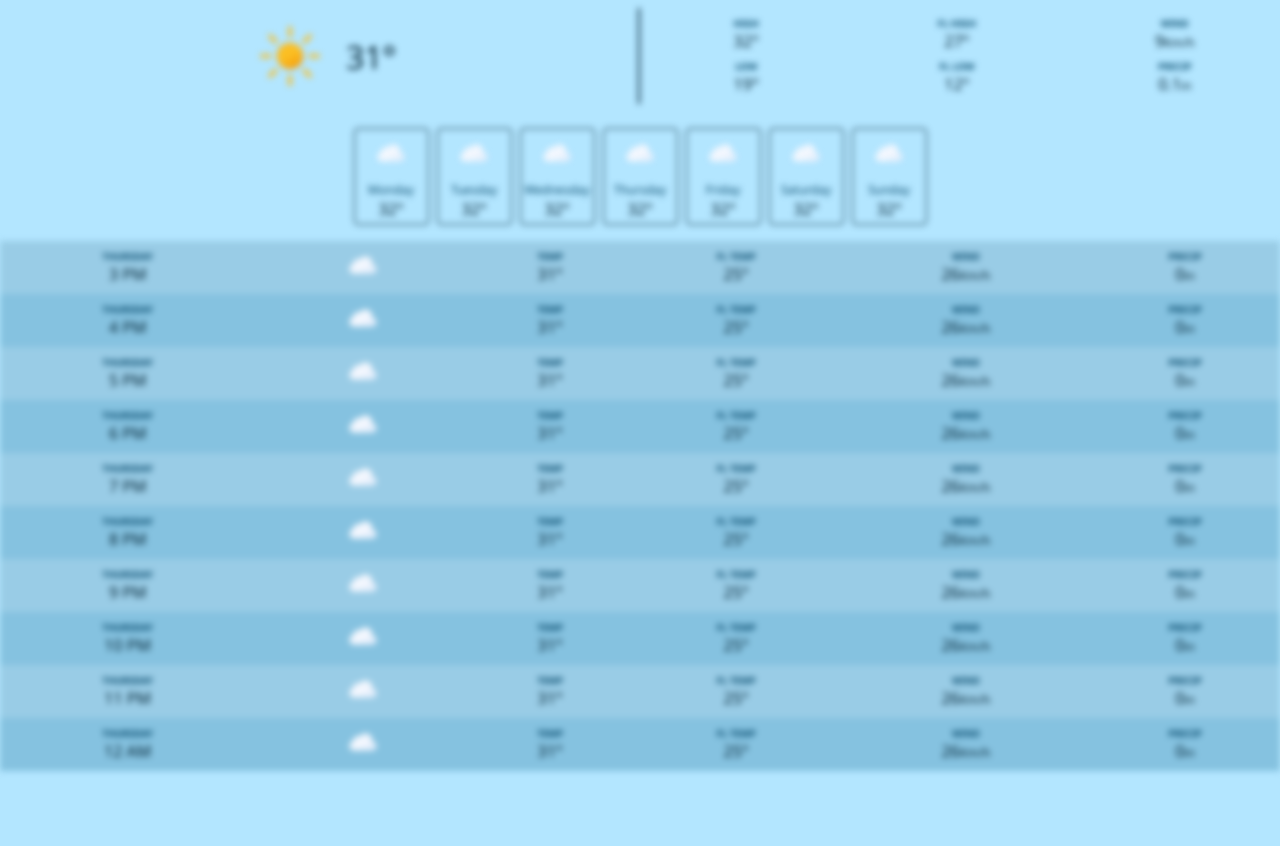
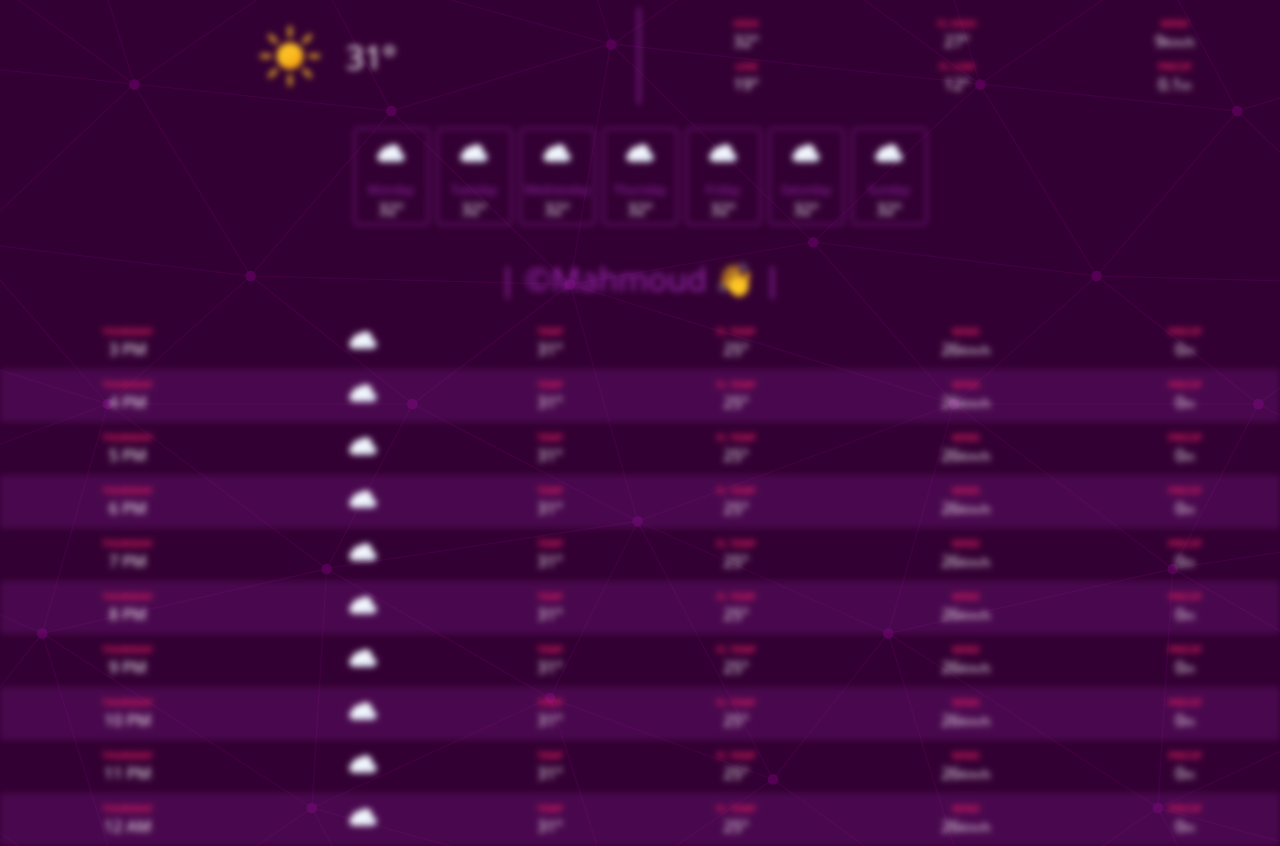
Before and after one commit to mahmood-mohie/simple-weather-app, a plain HTML site: page index.html in a window 1280 px wide. Before the commit the page ends 800 px from the top, so only its background shows below. Drawn offline with Linux system fonts and the light colour scheme.

Commit message:
modifies the background and added new div after header to write my name

```diff
--- a/index.html
+++ b/index.html
@@ -84,7 +84,7 @@
         <div>32&deg;</div>
       </div>
     </section>
-
+    <div class="me">| &copy;Mahmoud 👋 |</div>
     <table class="hour-section">
       <tbody data-hour-section>
         <tr class="hour-row">
--- a/style.css
+++ b/style.css
@@ -6,8 +6,9 @@
 
 body {
   margin: 0;
-  background-color: hsl(200, 100%, 85%);
-  color: hsl(200, 100%, 10%);
+  background: url(img/endless-constellation.svg);
+  background-size: contain;
+  color: #fff;
   font-family: 'Segoe UI', Tahoma, Geneva, Verdana, sans-serif;
 }
 
@@ -28,7 +29,14 @@ body {
   justify-content: center;
   margin: 0.5rem;
   padding: 0.5rem;
-  border-right: 2px solid hsl(200, 100%, 10%);
+  border-right: 2px solid #9c27b0;;
+}
+.me {
+  font-size: 2rem;
+    text-align: center;
+    padding: 1rem;
+    color: #9c27b0;
+
 }
 
 .weather-icon {
@@ -66,7 +74,7 @@ body {
   text-transform: uppercase;
   font-weight: bold;
   font-size: 0.6rem;
-  color: hsl(200, 100%, 20%);
+  color: #e91e63;
 }
 
 .value-sub-info {
@@ -86,14 +94,14 @@ body {
   display: flex;
   flex-direction: column;
   align-items: center;
-  border: 1px solid hsl(200, 100%, 10%);
+  border: 1px solid #9c27b0;
   border-radius: 0.25rem;
   padding: 0.25rem;
 }
 
 .day-card-day {
   font-size: 0.75rem;
-  color: hsl(200, 100%, 20%);
+  color: #9c27b0;
   margin-top: 0.5rem;
 }
 
@@ -104,16 +112,17 @@ body {
 }
 
 .hour-row {
-  background-color: hsl(200, 60%, 75%);
+  background-color: transparent;
 }
 
 .hour-row:nth-child(2n) {
-  background-color: hsl(200, 60%, 70%);
+  background-color: hsl(291deg 64% 42% / 21%);
 }
 
 .hour-row > td {
   padding: 0.25rem 0.5rem;
 }
+
 
 /*  small screens (mobile devices) */
 @media (max-width: 767px) {
@@ -140,5 +149,8 @@ body {
   .info-group {
     font-size : 0.9rem
   }
+  .me {
+    font-size: 1.5rem;
+  }
 
 }
```
Also changed, not shown: img/endless-constellation.svg (added), img/large-triangles.svg (added).
